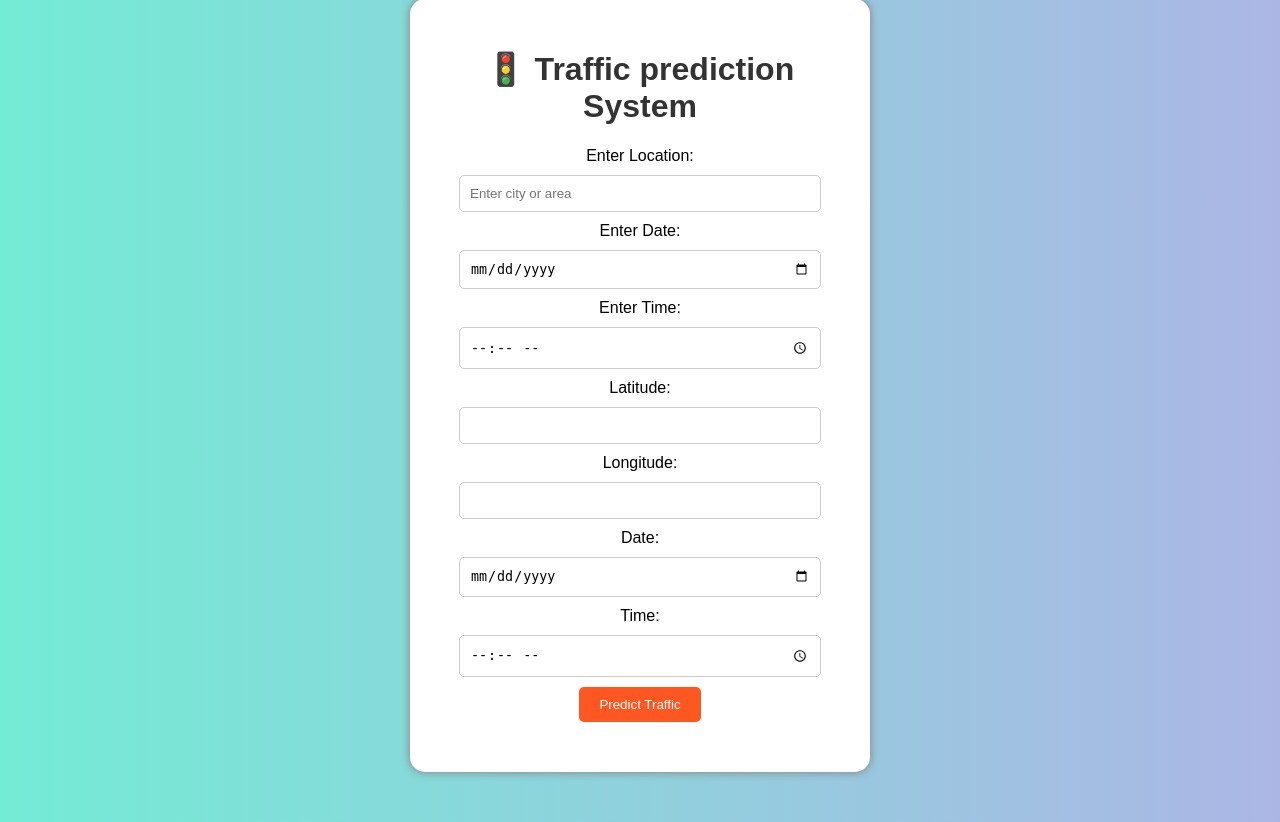
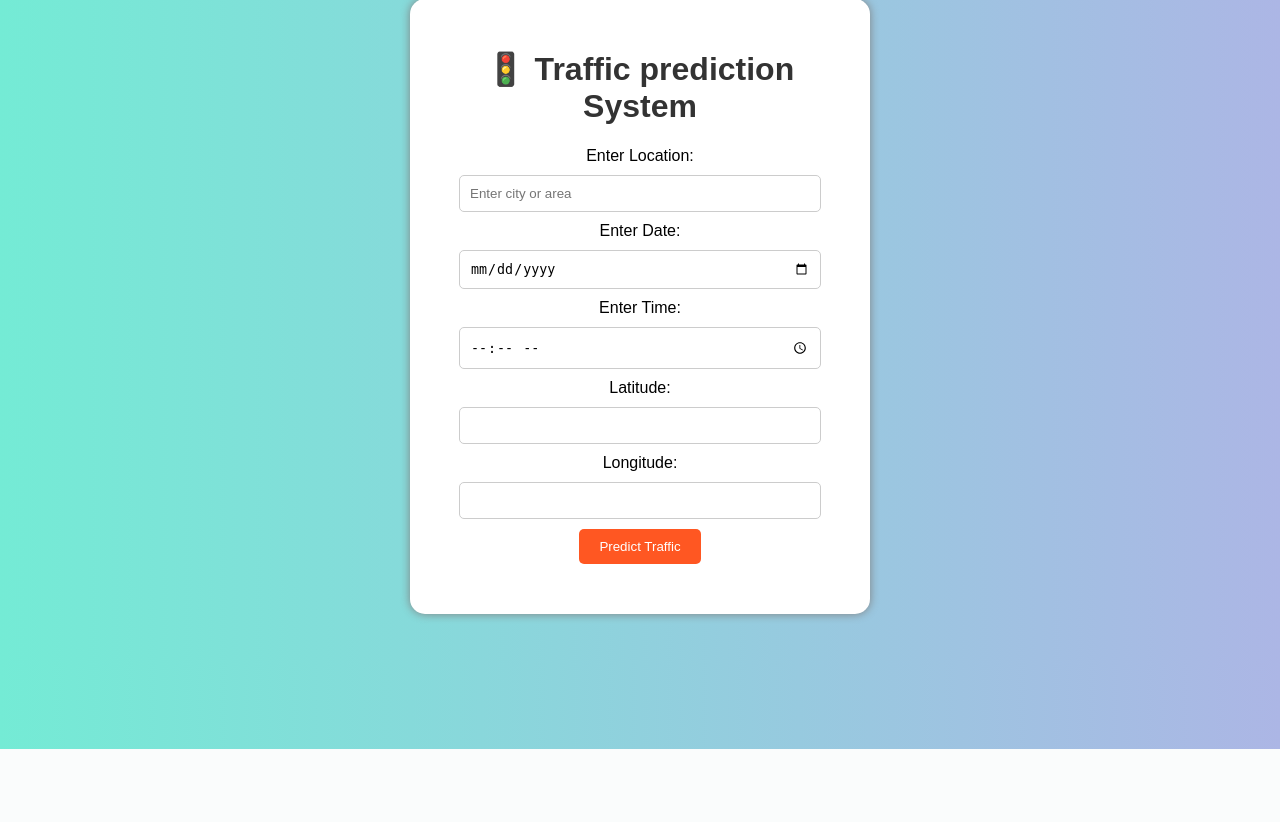
Before and after one commit to srihasiniKotagiri/real_time_project, a Flask app: page / in a window 1280 px wide. Shown: the part 51-873 px from the top of the page. After the commit the page ends 800 px from the top, so only its background shows below. Run offline with Flask 3, Linux system fonts and the light colour scheme.

Commit message:
Remove date and time inputs from index.html
Removed date and time input fields from the form.

```diff
--- a/project/templates/index.html
+++ b/project/templates/index.html
@@ -27,11 +27,6 @@
     <label>Longitude:</label>
     <input type="text" name="lng" required>
 
-    <label>Date:</label>
-    <input type="date" name="date" required>
-
-    <label>Time:</label>
-    <input type="time" name="time" required>
 
     <button type="submit">Predict Traffic</button>
 
```
